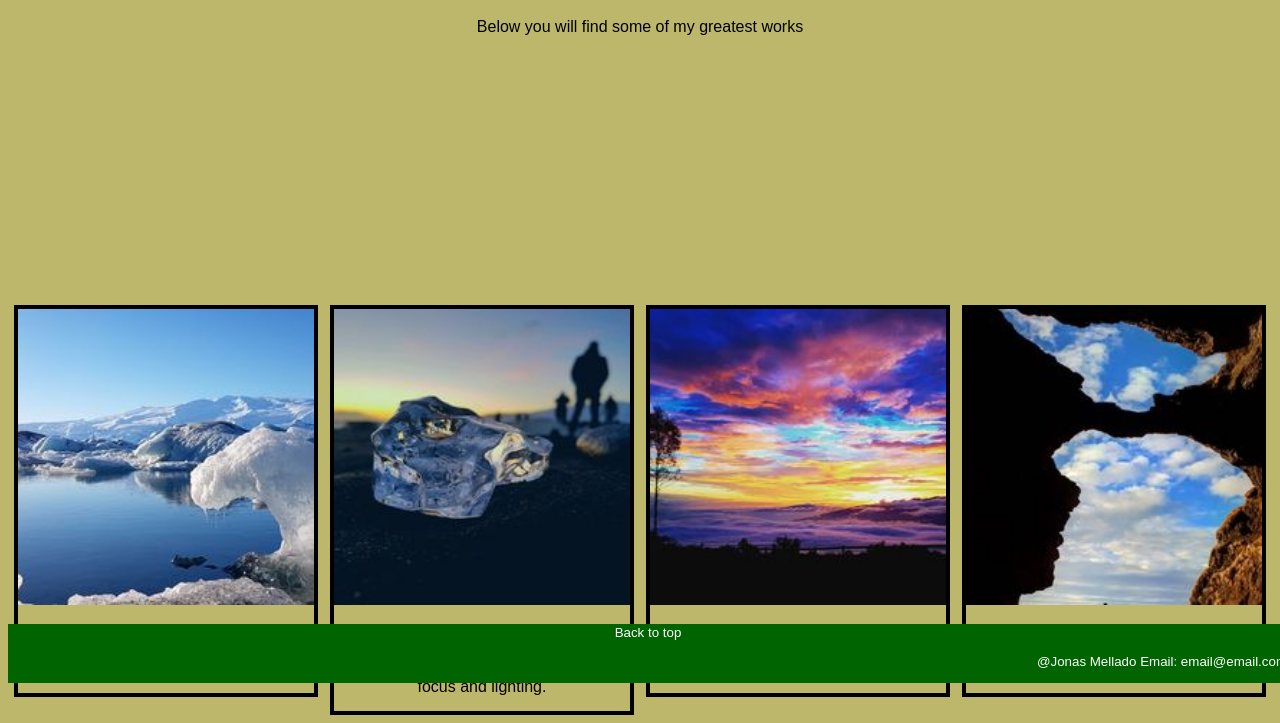
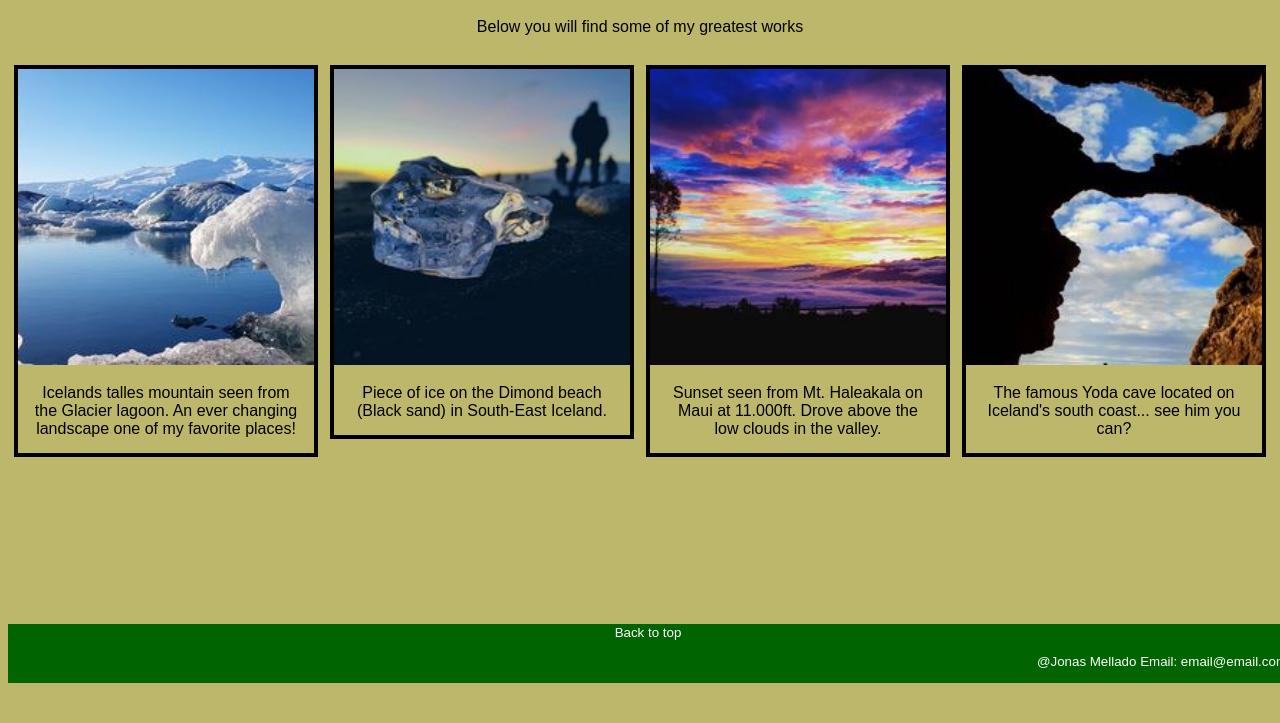
Before and after one commit to JMellado87/PersonalWebsiteJM, a plain HTML site: page portfolio.html in a window 1280 px wide. Shown: the part 117-840 px from the top of the page. After the commit the page ends 800 px from the top, so only its background shows below. Drawn offline with Linux system fonts and the light colour scheme.

Commit message:
final updates

```diff
--- a/portfolio.html
+++ b/portfolio.html
@@ -20,7 +20,6 @@
     </div>
     <div class="responsive">
         <div class="gallery">
-            <a target="_blank" href="img_5terre.jpg">
                 <img src="./Photos/ice1.jpg" alt="Glacier lagoon ice floating and mountain backdrops">
             </a>
             <div class="desc">Icelands talles mountain seen from the Glacier lagoon. An ever changing landscape one of my favorite places!</div>
@@ -28,15 +27,13 @@
     </div>
     <div class="responsive">
         <div class="gallery">
-            <a target="_blank" href="img_forest.jpg">
                 <img src="./Photos/ice2.jpg" alt="Ice Black sand beach">
             </a>
-        <div class="desc"> Piece of ice on the Dimond beach (Black sand) in South-East Iceland low angels and playing around with focus and lighting.</div>
+        <div class="desc"> Piece of ice on the Dimond beach (Black sand) in South-East Iceland.</div>
         </div>
     </div>
     <div class="responsive">
         <div class="gallery">
-            <a target="_blank" href="img_lights.jpg">
                 <img src="./Photos/sunsethawaii.jpg" alt="Sunset hawaii mountains">
             </a>
         <div class="desc">Sunset seen from Mt. Haleakala on Maui at 11.000ft. Drove above the low clouds in the valley.
@@ -45,7 +42,6 @@
     </div>
     <div class="responsive">
         <div class="gallery">
-            <a target="_blank" href="img_mountains.jpg">
             <img src="./Photos/yodacave.jpg" alt="Yoda cave">
             </a>
         <div class="desc"> The famous Yoda cave located on Iceland's south coast... see him you can?</div>
--- a/style.css
+++ b/style.css
@@ -137,7 +137,8 @@ div.gallery img {
     padding: 0 6px;
     float: left;
     width: 24.99999%;
-    margin-top: 20%;
+    margin-top: 1%;
+    margin-bottom: 2%;
 
 }
 
```
